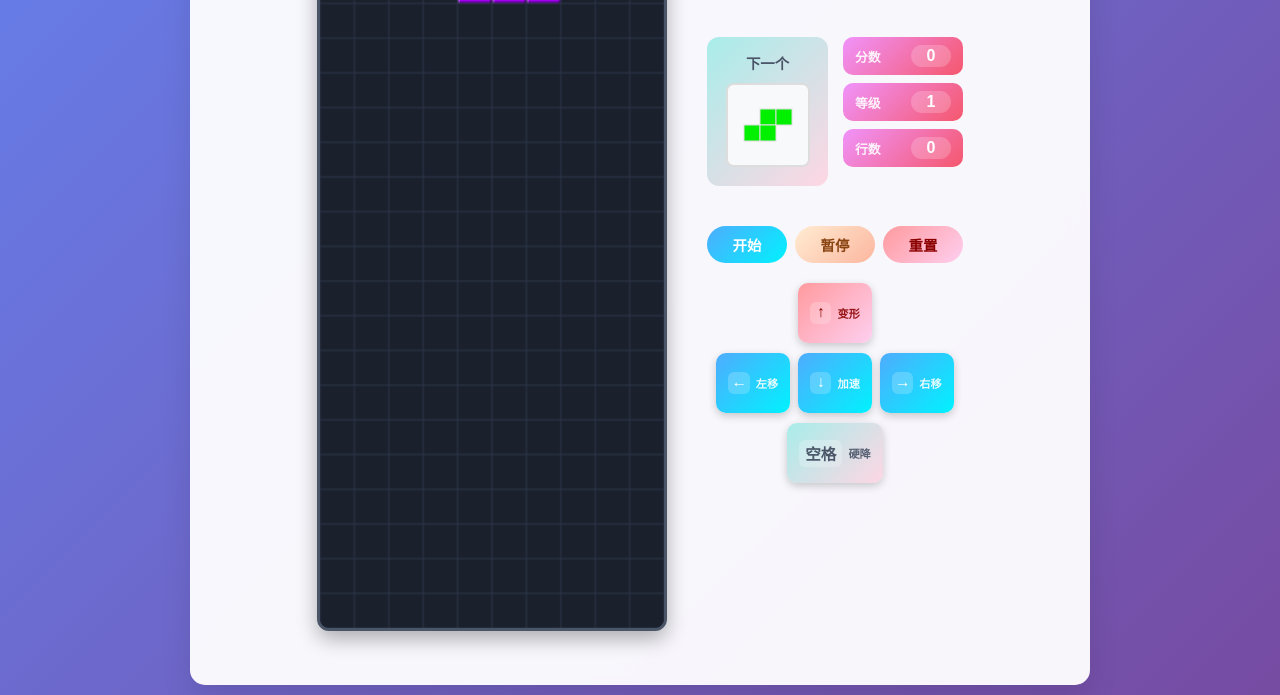
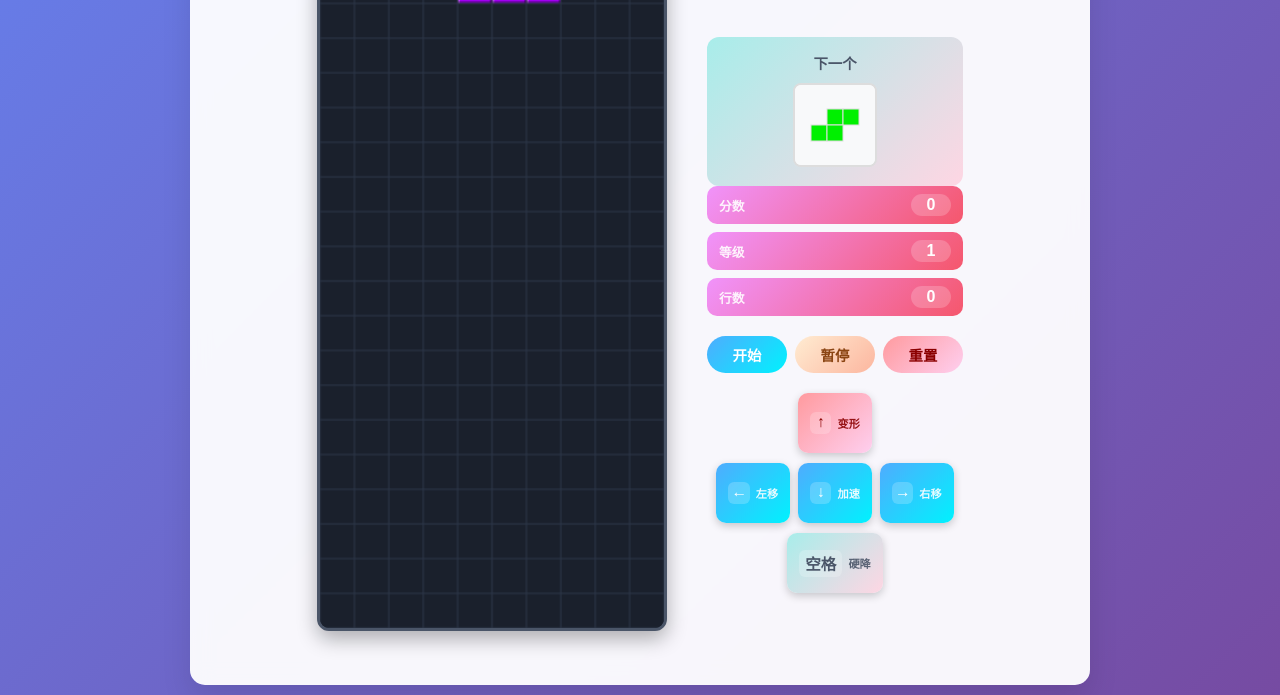
Before and after one commit to gm970191/RongTetris, a plain HTML site: page index.html in a window 1280 px wide. Shown: the part 109-804 px from the top of the page. Drawn offline with Linux system fonts and the light colour scheme.

Commit message:
恢复CSS样式到上一个版本，撤销水平布局修改

```diff
--- a/style.css
+++ b/style.css
@@ -70,20 +70,13 @@ body {
     flex-shrink: 0;
 }
 
-/* 下一个方块和得分信息 - 水平布局 */
-.info-row {
-    display: flex;
-    gap: 15px;
-    margin-bottom: 20px;
-}
-
+/* 下一个方块 */
 .next-piece {
     text-align: center;
     background: linear-gradient(135deg, #a8edea 0%, #fed6e3 100%);
     padding: 15px;
     border-radius: 12px;
     min-width: 120px;
-    flex: 1;
 }
 
 .next-piece .label {
@@ -105,7 +98,6 @@ body {
     display: flex;
     flex-direction: column;
     gap: 8px;
-    flex: 1;
 }
 
 .score-item {
```
